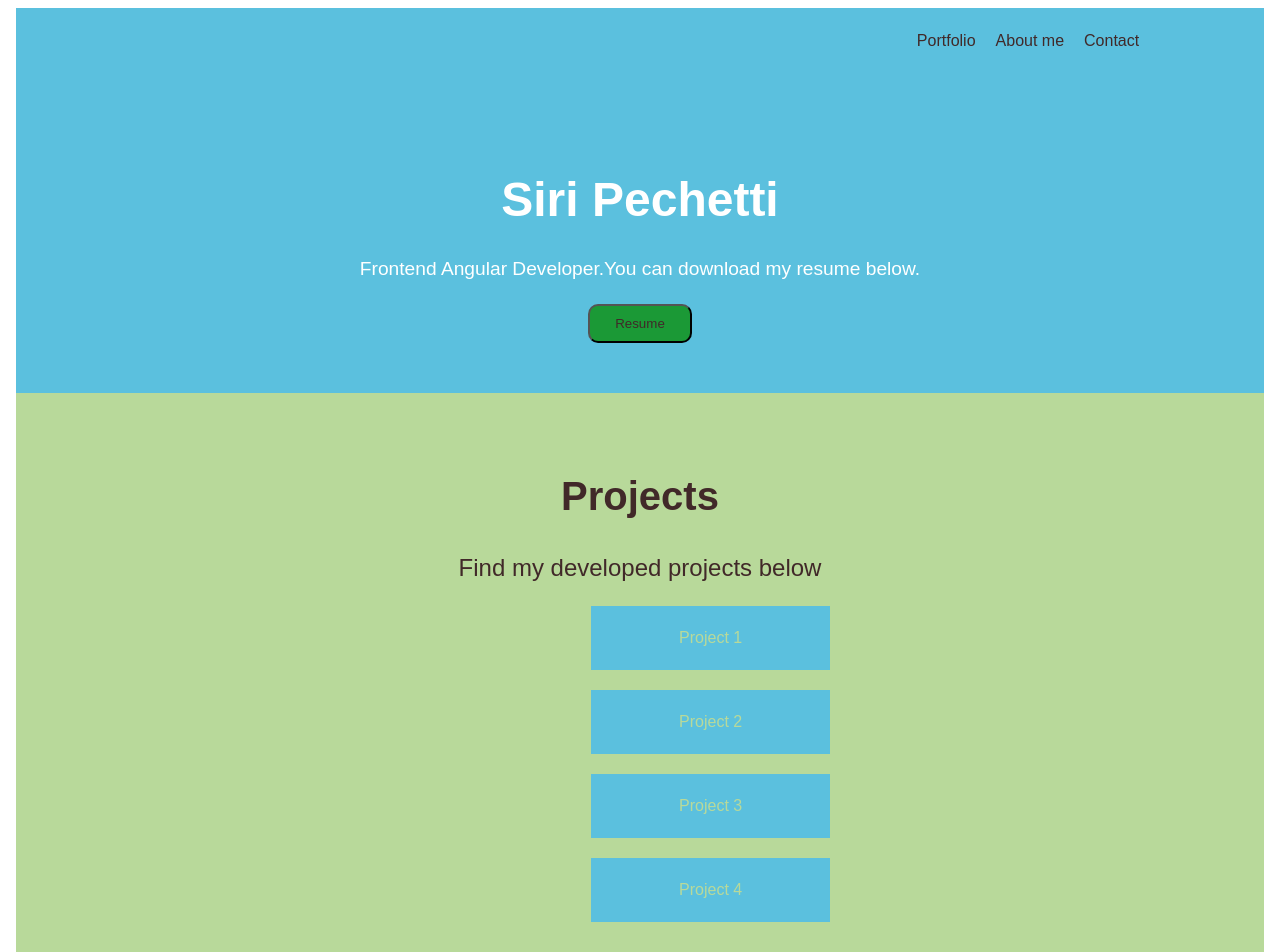
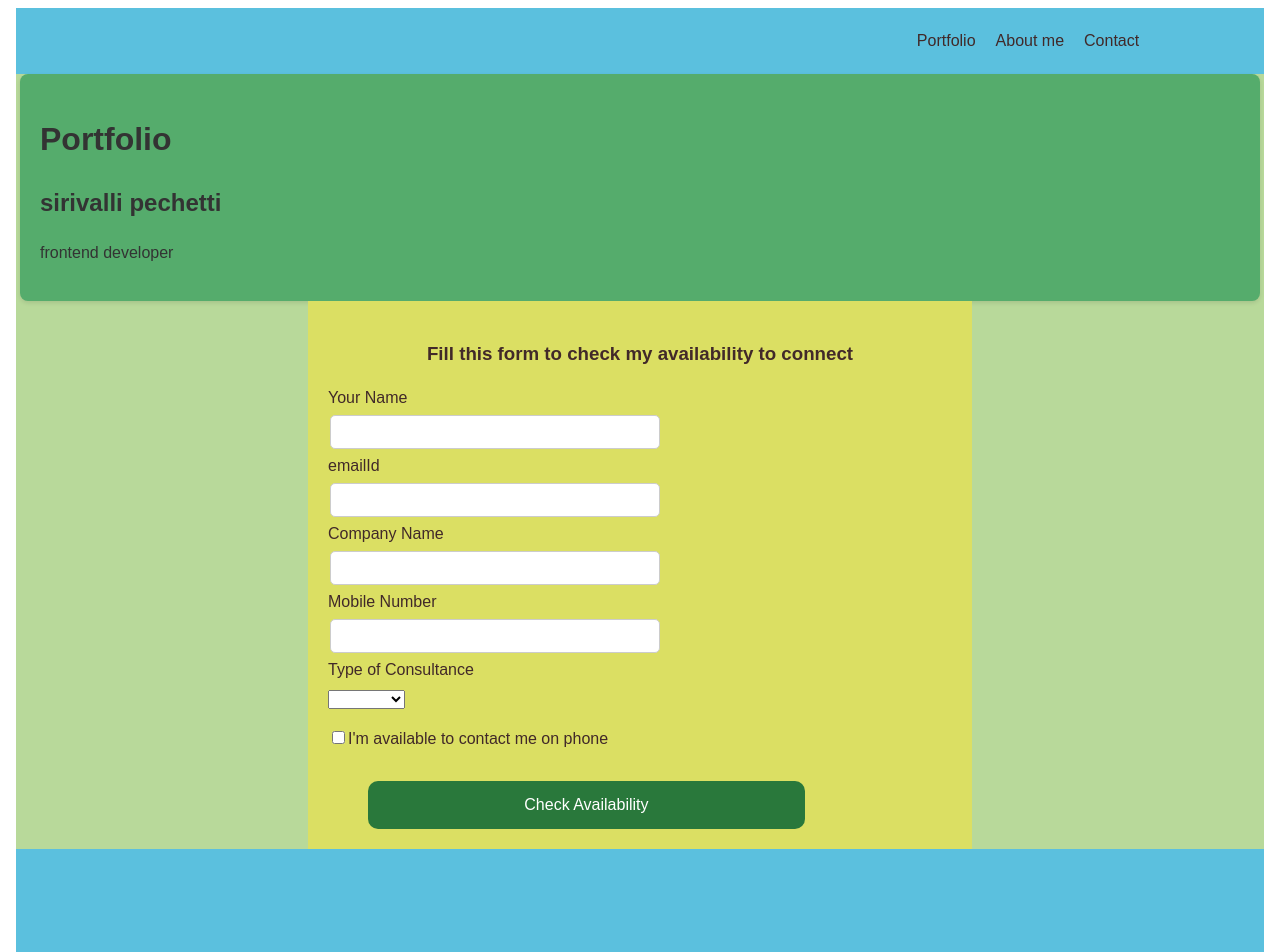
Before and after one commit to sirivalli75/Practice-learn-repo, an Angular app: page /port in a window 1280 px wide. Shown: the top 952 px of the page. Built offline with nearby package versions, Linux system fonts and the light colour scheme.

Commit message:
add form to portfolio

```diff
--- a/src/app/about-me/about-me.component.ts
+++ b/src/app/about-me/about-me.component.ts
@@ -10,16 +10,7 @@ import { RouterLink, RouterOutlet } from '@angular/router';
   styleUrl: './about-me.component.scss'
 })
 export class AboutMeComponent {
-  constructor(@Inject(PLATFORM_ID) private platformId: object){}
 
-  ngOnInit(): void {
-    if(isPlatformBrowser(this.platformId)) {
-      setTimeout(() => {
-        window.scrollTo(0,document.body.scrollHeight);},
-      0);
-    }
-
-  }
   aboutMeInfo = {
     info:"I worked as a jr angular frontend developer nearly 3 years.I completed my batchelors degree in EEE."
   };
--- a/src/app/app.component.html
+++ b/src/app/app.component.html
@@ -12,13 +12,15 @@
             <nav class="nav">
                 <ul>
                   <li><a routerLink="/port">Portfolio</a></li>
-                  <li><a routerLink = "/about-me">About me</a></li>
+                  <li><a routerLink = "/about">About me</a></li>
                   <li><a routerLink = "/contact">Contact</a></li>
                   </ul>
             </nav>
         </div>
     </header>
-
+    <main>
+        <router-outlet></router-outlet>
+    </main>
 
     <section class="name">
         <div class="container">
@@ -42,8 +44,6 @@
         </div>
     </section>
 
-      <router-outlet></router-outlet>
-
     <footer class="footer">
         <div class="container">
             <p>&copy; 2024 Siri. All rights reserved.</p>
--- a/src/app/app.config.ts
+++ b/src/app/app.config.ts
@@ -1,10 +1,10 @@
-import { ApplicationConfig, provideZoneChangeDetection } from '@angular/core';
-import { provideRouter, withRouterConfig } from '@angular/router';
+import { ApplicationConfig, importProvidersFrom } from '@angular/core';
+import { provideRouter } from '@angular/router';
 
 import { routes } from './app.routes';
 import { provideClientHydration } from '@angular/platform-browser';
 import { provideHttpClient } from '@angular/common/http';
 
 export const appConfig: ApplicationConfig = {
-  providers: [ provideRouter(routes), provideClientHydration(), provideHttpClient()]
+  providers: [ provideRouter(routes), provideClientHydration(), provideHttpClient(), ]
 };
--- a/src/app/app.routes.ts
+++ b/src/app/app.routes.ts
@@ -6,6 +6,7 @@ import { ContactComponent } from './contact/contact.component';
 
 export const routes: Routes = [
     {path:'port',component: PortfolioComponent,},
-    {path:'about-me', component:AboutMeComponent},
-    {path:'contact', component:ContactComponent}
+    {path:'about', component:AboutMeComponent},
+    {path:'contact', component:ContactComponent},
+    { path: '', redirectTo: '/port', pathMatch: 'full' }
 ];
--- a/src/app/contact/contact.component.ts
+++ b/src/app/contact/contact.component.ts
@@ -1,5 +1,6 @@
 import { isPlatformBrowser, NgIf } from '@angular/common';
 import { Component, Inject, PLATFORM_ID } from '@angular/core';
+import { FormsModule } from '@angular/forms';
 import { RouterLink, RouterOutlet } from '@angular/router';
 
 @Component({
@@ -10,15 +11,6 @@ import { RouterLink, RouterOutlet } from '@angular/router';
   styleUrl: './contact.component.scss'
 })
 export class ContactComponent {
-  constructor(@Inject(PLATFORM_ID) private platformId:object ){}
-
-  ngOnInit(): void {
-    if (isPlatformBrowser(this.platformId)) {
-     setTimeout(() => {
-       window.scrollTo(0, document.body.scrollHeight);
-     }, 0);
-   }
- }
 
   contactInfo = {
     phoneno:"mobile:1234567890",
--- a/src/app/portfolio/portfolio.component.html
+++ b/src/app/portfolio/portfolio.component.html
@@ -13,5 +13,26 @@
                <p>{{ portfolioInfo.occupation }}</p>
            </div>
        </div>
+
+       <div class="form-container">
+           <h3>Fill this form to check my availability to connect</h3>
+           <form #infoForm="ngForm"  (submit)="availabilityInfo(infoForm)">
+            <label>Your Name</label>
+            <input type="text" [(ngModel)]="yourname" name="yourname"> <br>
+            <label>emailId</label>
+            <input type="email" [(ngModel)]="emailaddres" name="emailaddres"><br>
+            <label>Company Name</label>
+            <input type="text" [(ngModel)]="company" name="company"><br>
+            <label>Mobile Number</label>
+            <input type="text" [(ngModel)]="phonenumber" name="phonenumber"><br>
+            <label>Type of Consultance</label>
+            <select [(ngModel)]="type" name="type">
+              <option value="1">Recruiter</option>
+              <option value="2">Client</option>
+            </select> <br>
+            <input type="checkbox" [(ngModel)]="terms" name="terms">I'm available to contact me on phone <br>
+            <button type="submit">Check Availability</button>
+           </form>
+       </div>
    </body>
    </html>
--- a/src/app/portfolio/portfolio.component.scss
+++ b/src/app/portfolio/portfolio.component.scss
@@ -19,3 +19,46 @@ h1,h2, p {
   color: #333;
 }
 }
+
+.form-container{
+  padding: 20px;
+  height: 100%;
+  width: 50%;
+  margin: 0 auto;
+  background-color: rgb(219, 223, 99);
+  h3{
+    text-align: center;
+  }
+  label {
+    display: block;
+    margin-bottom: 5px;
+    margin-top: 5px;
+    font-size: 16px;
+    text-align:start
+  }
+  button {
+    width: 70%;
+    padding: 15px;
+    background-color: #29783b; /* Greenish color */
+    border: none;
+    border-radius: 10px;
+    font-size: 16px;
+    color: #fff;
+    margin-top: 30px;
+    margin-left: 40px;
+    cursor: pointer;
+  }
+
+}
+input[type="text"],
+input[type="email"] {
+  width: 50%;
+  padding: 8px;
+  margin-left: 2px;
+  border: 1px solid #ccc;
+  border-radius: 5px;
+  font-size: 14px;
+}
+input[type="checkbox"]{
+  margin-top: 20px;
+}
--- a/src/app/portfolio/portfolio.component.ts
+++ b/src/app/portfolio/portfolio.component.ts
@@ -1,27 +1,28 @@
 import { isPlatformBrowser, NgIf } from '@angular/common';
 import { Component, Inject, PLATFORM_ID } from '@angular/core';
+import { FormsModule, NgForm } from '@angular/forms';
 import {  RouterLink, RouterOutlet } from '@angular/router';
 
 @Component({
   selector: 'app-portfolio',
   standalone: true,
-  imports: [RouterOutlet, RouterLink,NgIf],
+  imports: [RouterOutlet, RouterLink,NgIf,FormsModule],
   templateUrl: './portfolio.component.html',
   styleUrl: './portfolio.component.scss'
 })
 export class PortfolioComponent {
-  constructor(@Inject(PLATFORM_ID) private platformId: object) {}
-
-  ngOnInit(): void {
-     if (isPlatformBrowser(this.platformId)) {
-      setTimeout(() => {
-        window.scrollTo(0, document.body.scrollHeight);
-      }, 0);
-    }
-  }
+  yourname: string = '';
+  terms: boolean =false;
+  type: string='';
+  emailaddres: string='';
+  company: string='';
+  phonenumber: string='';
   portfolioInfo = {
     name :"sirivalli pechetti",
     occupation: "frontend developer"
   };
+  availabilityInfo(formValue:NgForm){
+  alert('Form submitted successfully!');
+  }
 
 }
```
